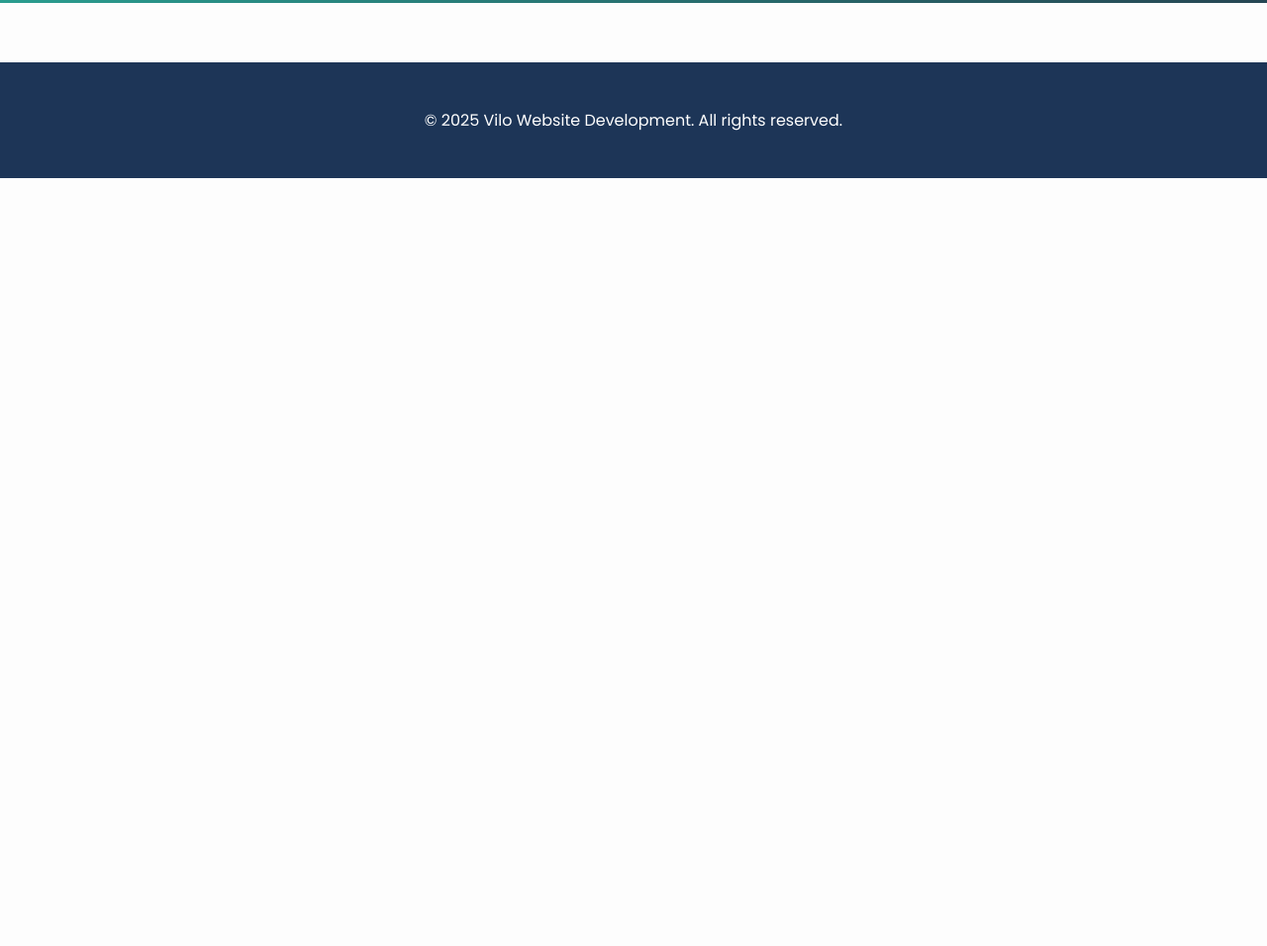
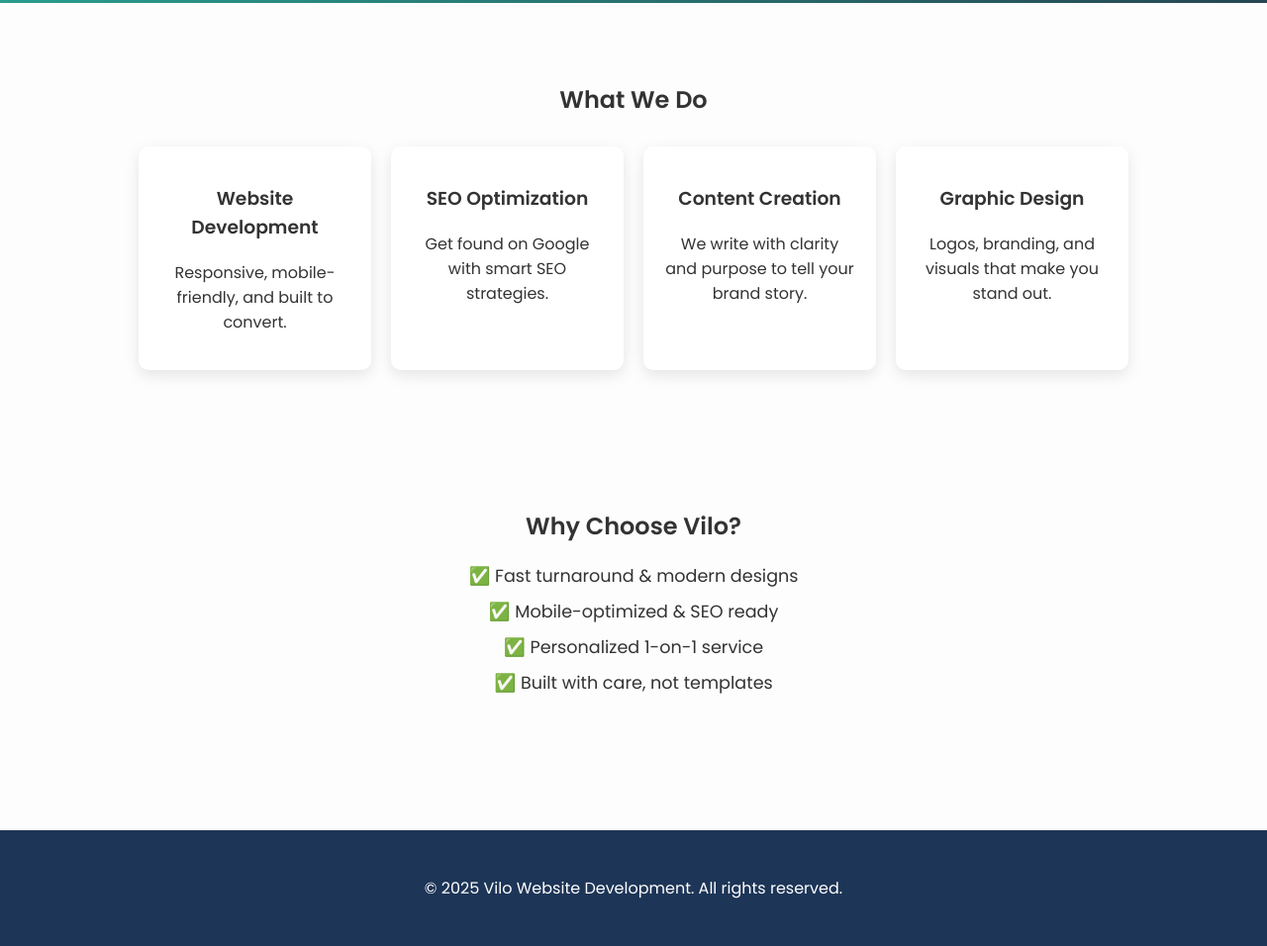
Before and after one commit to agrattray/vilo--landing--page, a plain HTML site: page index.html in a window 1280 px wide. Shown: the part 493-1449 px from the top of the page at 99% size. Before the commit the page ends 800 px from the top, so only its background shows below. Drawn offline with Linux system fonts and the light colour scheme.

Commit message:
Add files via upload

```diff
--- a/index.html
+++ b/index.html
@@ -31,7 +31,39 @@
         </div>
     </section>
 
-    <footer class="fade-in delay-2">
+    <section class="home-services fade-in delay-2">
+        <h2>What We Do</h2>
+        <div class="service-grid">
+            <div class="service-box">
+                <h3>Website Development</h3>
+                <p>Responsive, mobile-friendly, and built to convert.</p>
+            </div>
+            <div class="service-box">
+                <h3>SEO Optimization</h3>
+                <p>Get found on Google with smart SEO strategies.</p>
+            </div>
+            <div class="service-box">
+                <h3>Content Creation</h3>
+                <p>We write with clarity and purpose to tell your brand story.</p>
+            </div>
+            <div class="service-box">
+                <h3>Graphic Design</h3>
+                <p>Logos, branding, and visuals that make you stand out.</p>
+            </div>
+        </div>
+    </section>
+
+    <section class="why-vilo fade-in delay-3">
+        <h2>Why Choose Vilo?</h2>
+        <ul>
+            <li>✅ Fast turnaround & modern designs</li>
+            <li>✅ Mobile-optimized & SEO ready</li>
+            <li>✅ Personalized 1-on-1 service</li>
+            <li>✅ Built with care, not templates</li>
+        </ul>
+    </section>
+
+    <footer class="fade-in delay-4">
         <p>&copy; 2025 Vilo Website Development. All rights reserved.</p>
     </footer>
 </body>
--- a/style.css
+++ b/style.css
@@ -82,6 +82,42 @@ body {
     transform: scale(1.05);
 }
 
+.home-services, .why-vilo {
+    padding: 60px 20px;
+    max-width: 1000px;
+    margin: auto;
+    text-align: center;
+}
+
+.service-grid {
+    display: grid;
+    grid-template-columns: repeat(auto-fit, minmax(220px, 1fr));
+    gap: 20px;
+    margin-top: 30px;
+}
+
+.service-box {
+    background: white;
+    padding: 20px;
+    border-radius: 10px;
+    box-shadow: 0 5px 15px rgba(0,0,0,0.1);
+    transition: transform 0.3s ease;
+}
+
+.service-box:hover {
+    transform: translateY(-5px);
+}
+
+.why-vilo ul {
+    list-style: none;
+    padding: 0;
+}
+
+.why-vilo ul li {
+    margin: 10px 0;
+    font-size: 1.1rem;
+}
+
 footer {
     background: #1d3557;
     color: white;
@@ -99,6 +135,8 @@ footer {
 
 .delay-1 { animation-delay: 0.3s; }
 .delay-2 { animation-delay: 0.6s; }
+.delay-3 { animation-delay: 0.9s; }
+.delay-4 { animation-delay: 1.2s; }
 
 @keyframes fadeInUp {
     to {
```
